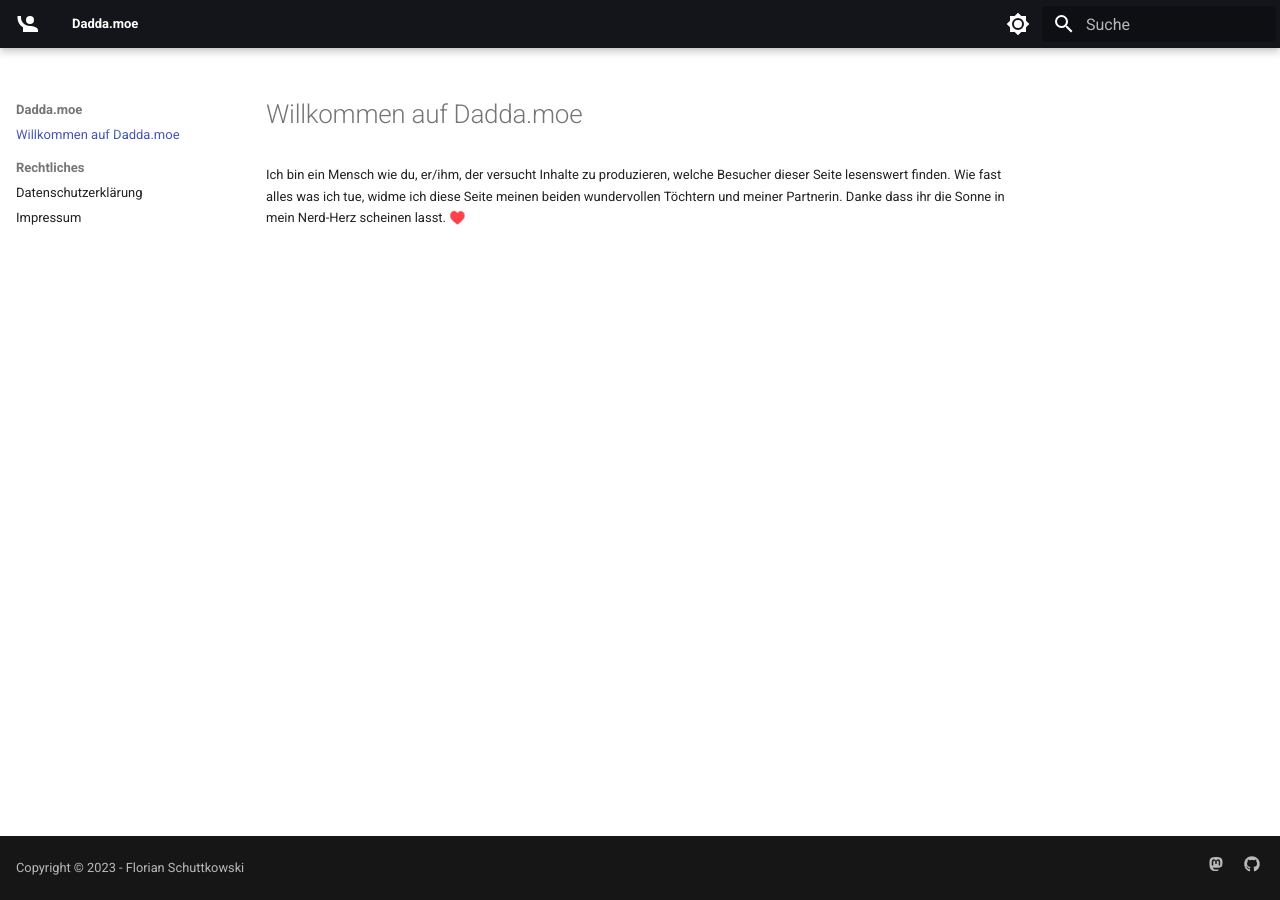
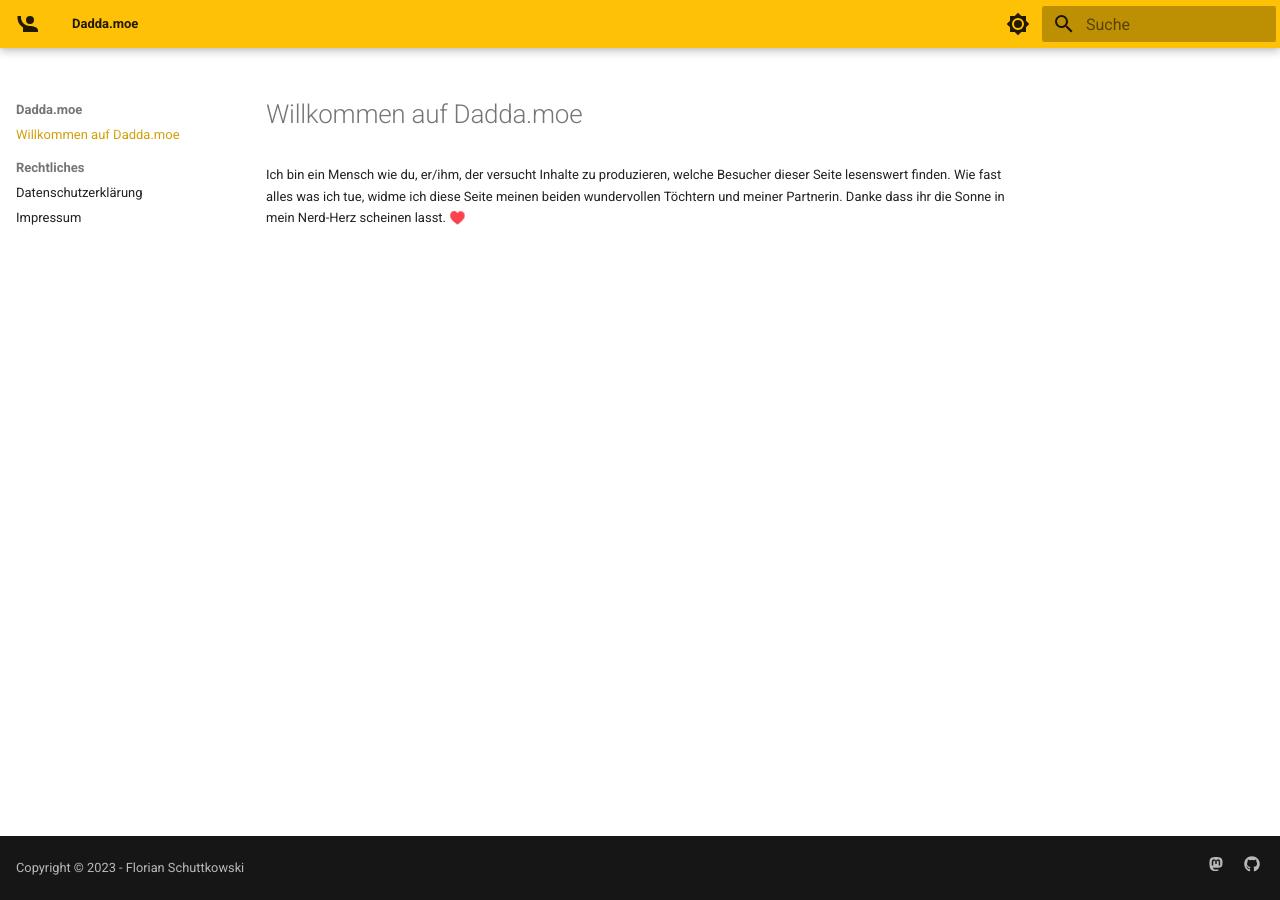
Before and after one commit to flowinho/personal-blog, an MkDocs documentation site: the page built from docs/index.md, in a window 1280 px wide. Built offline with MkDocs 1.6.1 and Material for MkDocs 9.7.7, drawn with Linux system fonts in a browser that asks for light colours; comment, search, counter and statistics services are not loaded.

Commit message:
Change color scheme to amber

```diff
--- a/mkdocs.yml
+++ b/mkdocs.yml
@@ -14,7 +14,7 @@ theme:
     # primary: deep blue
     # accent: deep blue
     - scheme: default
-      primary: black
+      primary: amber
       accent: amber
       toggle:
         icon: material/brightness-7
```
